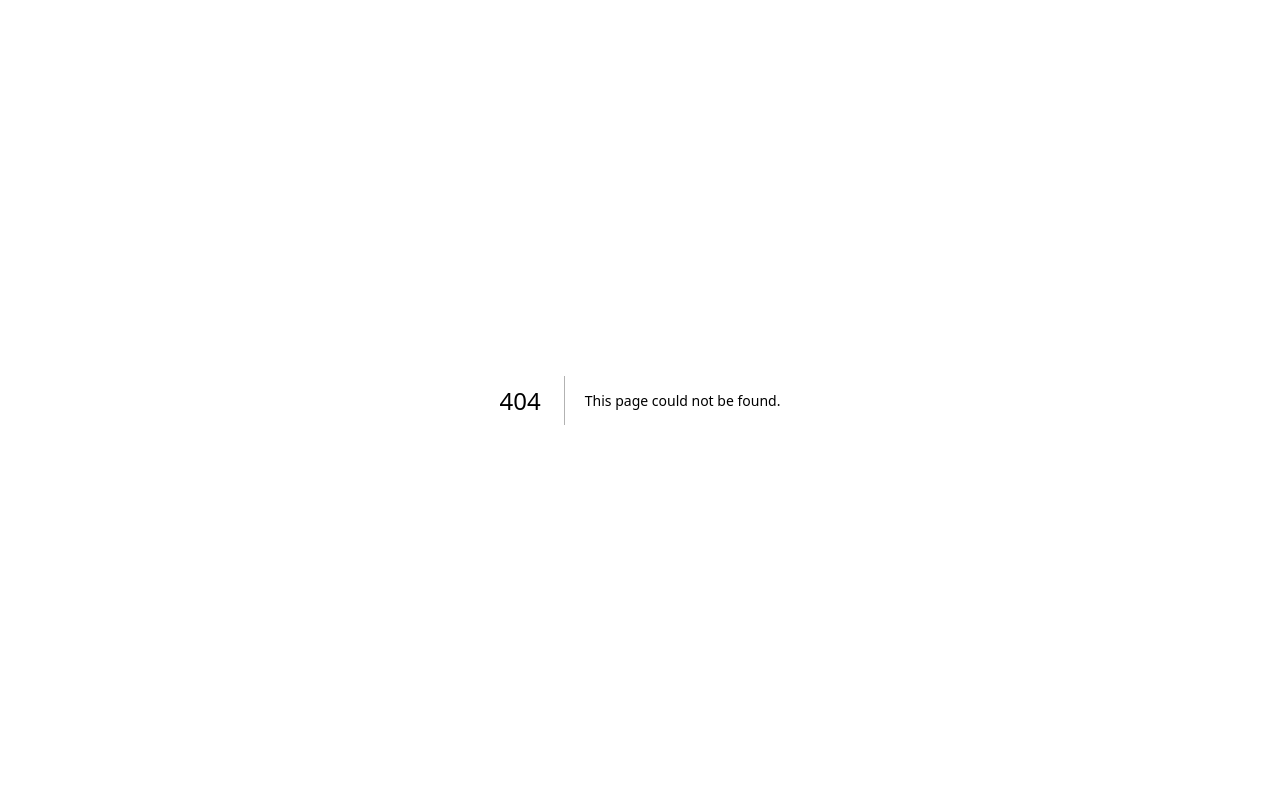
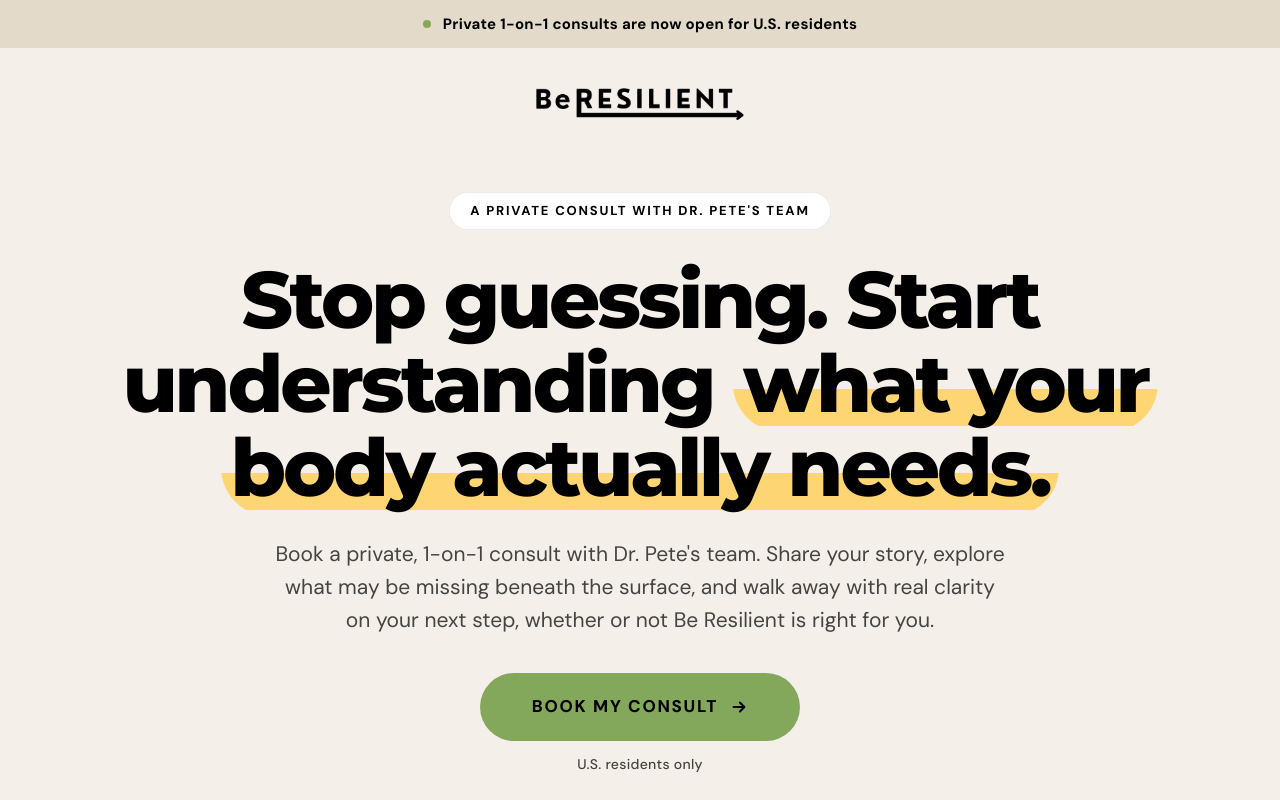
Before and after one commit to ashton-sulack/vercel, a Next.js app: page /v1 in a window 1280 px wide. Before the commit this address had no page. Shown: the top 800 px of the page. Built offline with nearby package versions, Linux system fonts and the light colour scheme.

Commit message:
Move landing to /v1 and order page to /v1-order

```diff
--- a/components/landing/primitives.tsx
+++ b/components/landing/primitives.tsx
@@ -1,6 +1,6 @@
 import { cn } from '@/lib/utils'
 
-export const BOOKING_URL = '/order'
+export const BOOKING_URL = '/v1-order'
 
 export function ArrowIcon({ size = 20 }: { size?: number }) {
   return (
--- a/components/order/order-header.tsx
+++ b/components/order/order-header.tsx
@@ -2,7 +2,7 @@ import Image from 'next/image'
 import Link from 'next/link'
 import { CheckIcon } from '@/components/landing/primitives'
 
-export function OrderHeader({ homeHref = '/' }: { homeHref?: string }) {
+export function OrderHeader({ homeHref = '/v1' }: { homeHref?: string }) {
   return (
     <header>
       <div className="announcement-bar flex items-center justify-center gap-3 bg-linen px-6 py-3.5">
--- a/next.config.mjs
+++ b/next.config.mjs
@@ -6,6 +6,12 @@ const nextConfig = {
   images: {
     unoptimized: true,
   },
+  async redirects() {
+    return [
+      { source: '/', destination: '/v1', permanent: false },
+      { source: '/order', destination: '/v1-order', permanent: false },
+    ]
+  },
 }
 
 export default nextConfig
```
Also changed, not shown: app/v1-order/page.tsx (renamed from app/order/page.tsx), app/v1/page.tsx (renamed from app/page.tsx).
